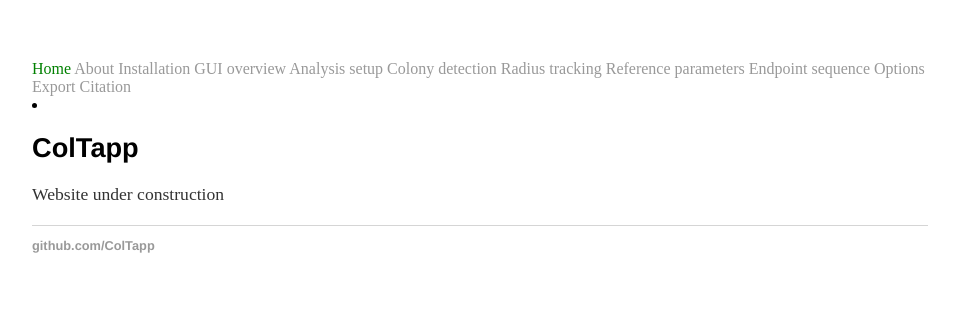
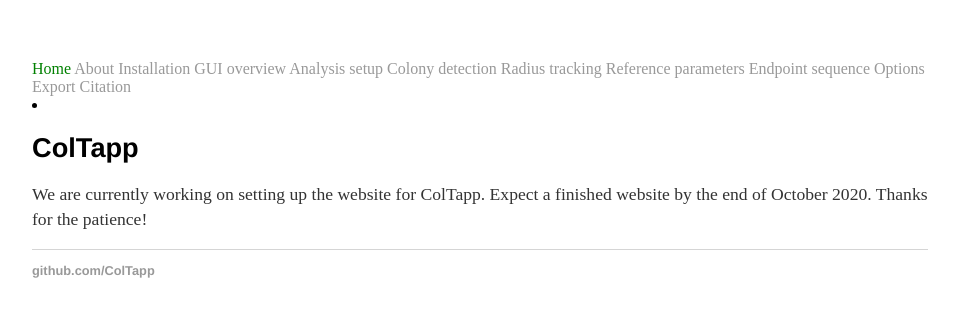
Before and after one commit to ColTapp/ColTapp.github.io, a Jekyll site: the page built from index.md, in a window 1280 px wide. Shown: the top 317 px of the page, without its empty margins (160-1119 px from the left). Built offline with Jekyll 4.4.1, drawn with Linux system fonts in a browser that asks for light colours.

Commit message:
Update index.md

```diff
--- a/index.md
+++ b/index.md
@@ -3,4 +3,4 @@
 title: Home
 ---
 # ColTapp
-Website under construction
+We are currently working on setting up the website for ColTapp. Expect a finished website by the end of October 2020. Thanks for the patience!
```
